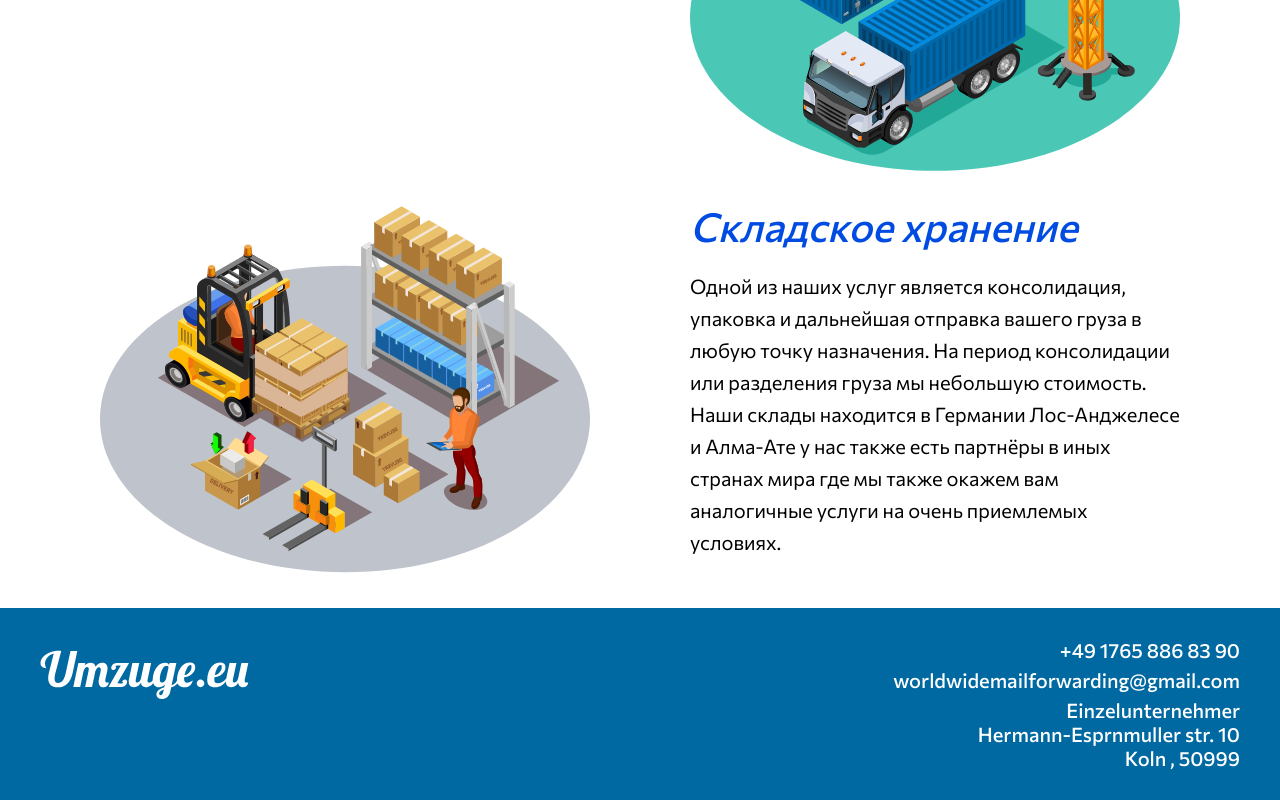
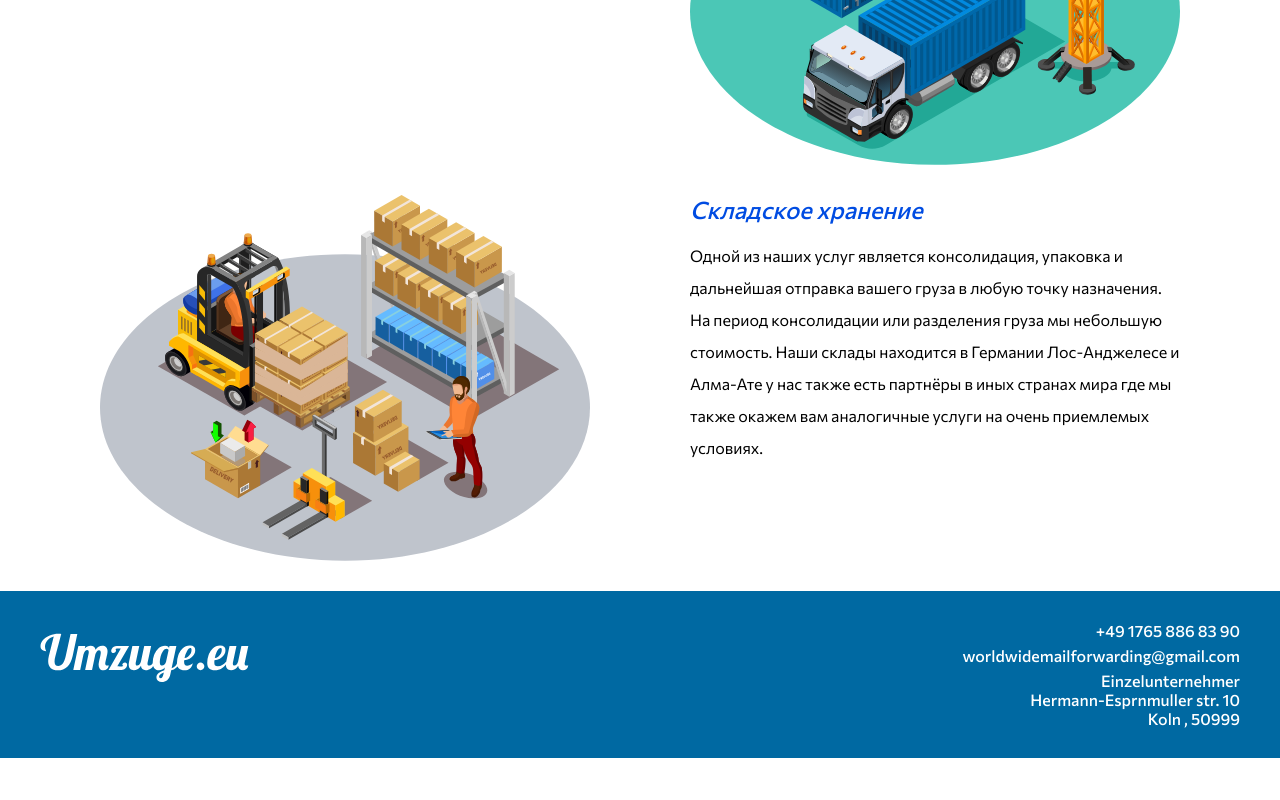
Before and after one commit to omicrondg/umzuge, a plain HTML site: page index.html in a window 1280 px wide. Shown: the part 1888-2688 px from the top of the page. After the commit the page ends 2646 px from the top, so only its background shows below. Drawn offline with Linux system fonts and the light colour scheme.

Commit message:
Remove font size

```diff
--- a/styles/style.css
+++ b/styles/style.css
@@ -33,7 +33,7 @@ body {
 .address {
   font-style: normal;
   text-align: end;
-  font-size: 20px;
+  /* font-size: 20px; */
   font-weight: 500;
 }
 
@@ -142,7 +142,7 @@ body {
 }
 
 .card-heading {
-  font-size: 22px;
+  /* font-size: 22px; */
   font-weight: 400;
   color: rgba(0, 76, 226, 1);
 }
@@ -168,18 +168,18 @@ body {
 .article-title {
   color: rgba(0, 76, 226, 1);
   font-style: italic;
-  font-size: 40px;
+  /* font-size: 40px; */
   font-weight: 500;
 }
 
 .article-text {
-  font-size: 20px;
+  /* font-size: 20px; */
   line-height: 32px;
 }
 
 .footer {
   background-color: rgba(0, 105, 162, 1);
-  font-size: 20px;
+  /* font-size: 20px; */
   display: flex;
   justify-content: space-between;
   color: #fff;
```
